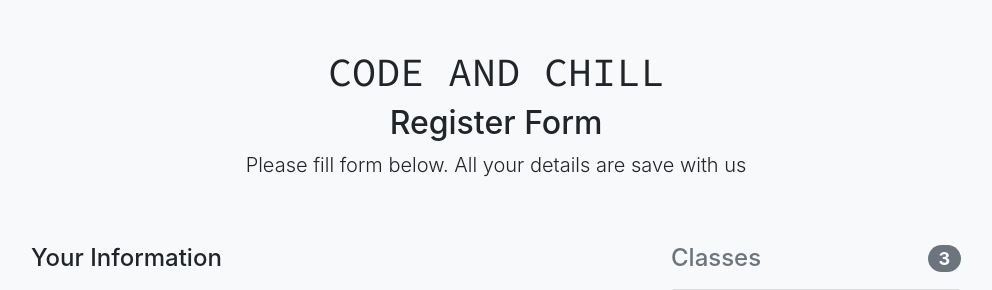
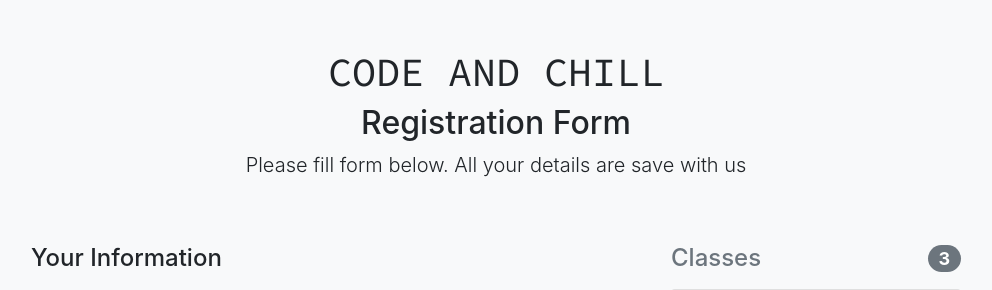
Before and after one commit to JohnOlushola/cnc, a Node server app: page / in a window 1280 px wide. Shown: the top 290 px of the page, without its empty margins (144-1136 px from the left). Run offline with Node 20, Linux system fonts and the light colour scheme; some libraries are stand-ins or nearby versions.

Commit message:
Views: index

```diff
--- a/views/index.ejs
+++ b/views/index.ejs
@@ -33,7 +33,7 @@
     <div class="container">
   <div class="py-5 text-center">
     <h1 class="headline">Code and Chill</h1>
-    <h2>Register Form</h2>
+    <h2>Registration Form</h2>
     <p class="lead">Please fill form below. All your details are save with us</p>
   </div>
 
```
